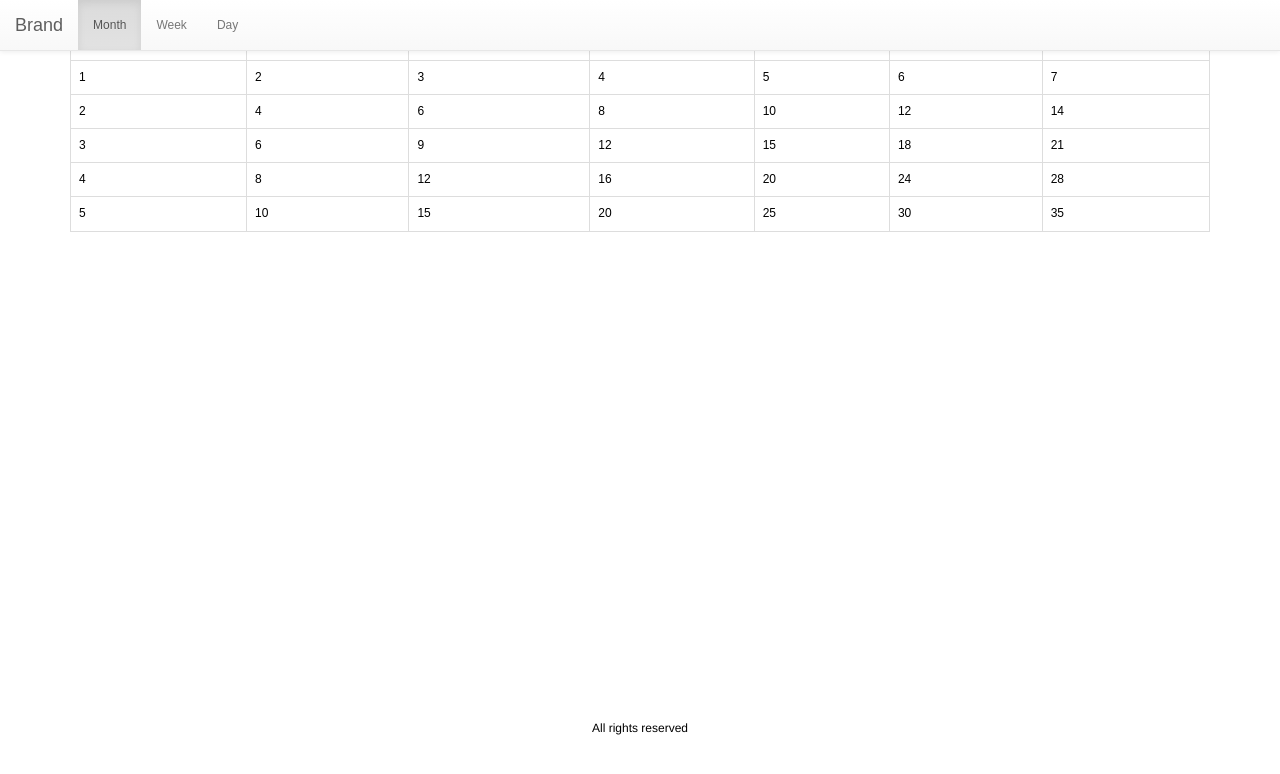
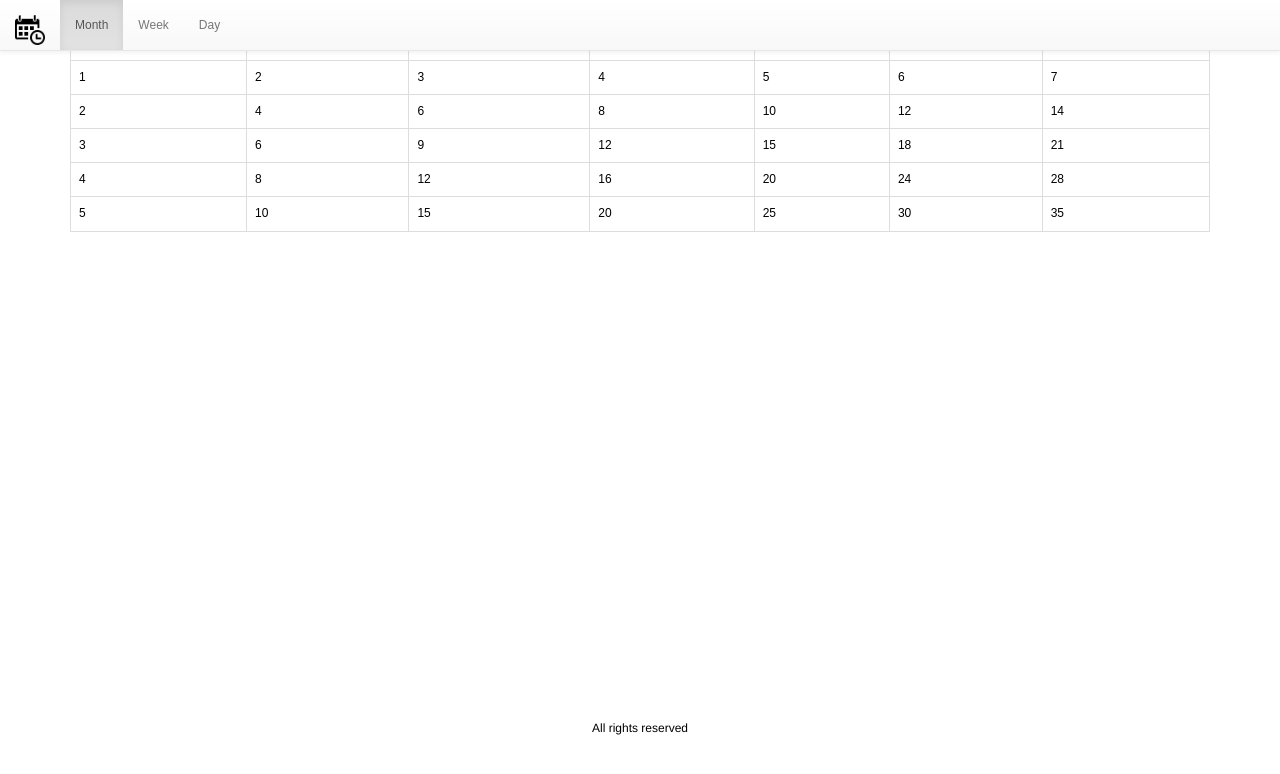
Before and after one commit to PNikolov-IA/Apollo-Calendar, a website with bundled scripts: page index.html in a window 1280 px wide. Built offline with nearby package versions, Linux system fonts and the light colour scheme.

Commit message:
Added logo to the navbar

```diff
--- a/app.css
+++ b/app.css
@@ -6,7 +6,10 @@ th {
     background-color: #aaa;
     text-align: center;
 }
-
+.img-responsive {
+    width: 30px;
+    height: 30px;
+}
 td {
     text-align: right;
 }
--- a/index.html
+++ b/index.html
@@ -37,7 +37,7 @@
                             <span class="icon-bar"></span>
                             <span class="icon-bar"></span>
                         </button>
-                        <a class="navbar-brand" href="#">Brand</a>
+                        <a class="navbar-brand" href="#"><img class="img-responsive img-rounded" src="./img/brand.png" alt="brand logo image of a calendar"></a>
                     </div>
 
                     <!-- Collect the nav links, forms, and other content for toggling -->
```
Also changed, not shown: img/brand.png (added).
